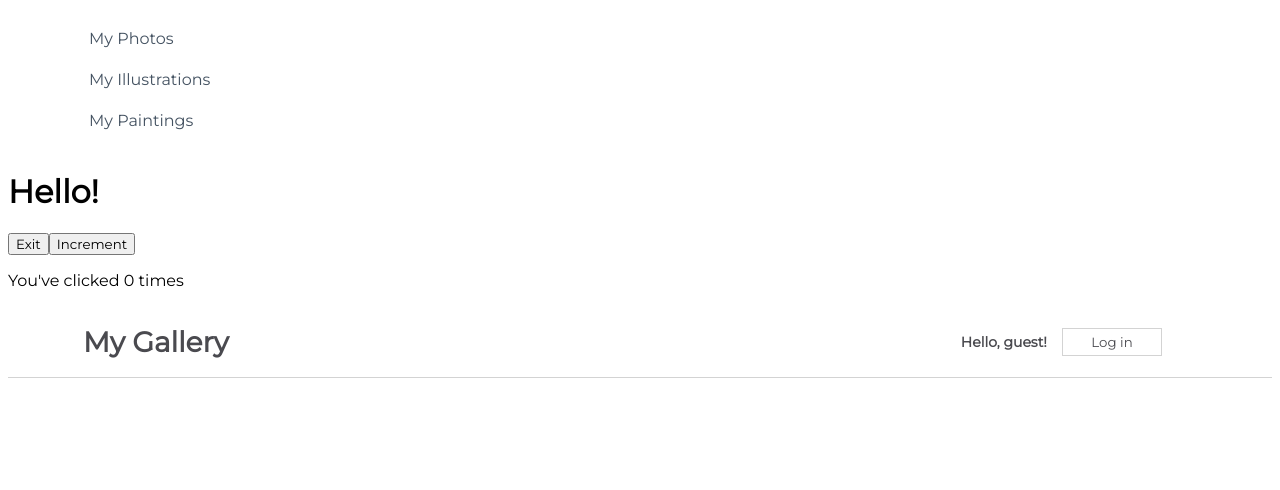
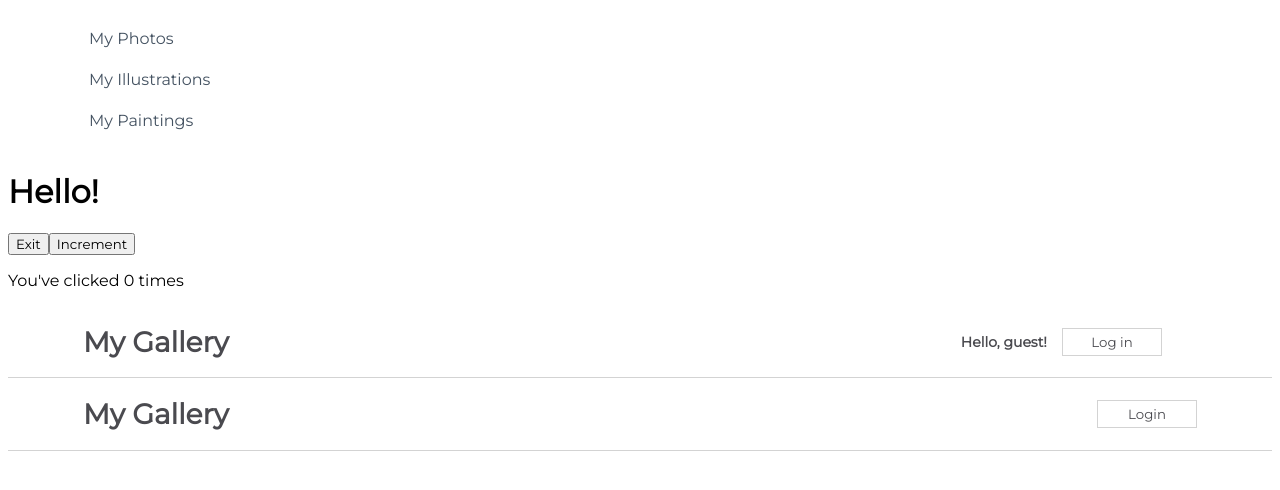
Before and after one commit to Lee-moran/challenge-repo-react, a React (Create React App) app in the folder my-app/: page / in a window 1280 px wide. Shown: the top 490 px of the page. Built offline with nearby package versions, Linux system fonts and the light colour scheme.

Commit message:
challenge complete parent inherit from child

```diff
--- a/my-app/src/App.js
+++ b/my-app/src/App.js
@@ -2,6 +2,7 @@
 import Sidebar from './components/Sidebar';
 import StatefulGreeting from './components/StatefulGreeting';
 import NavBarSimple from './components/NavBarSimple';
+import NavBarForm from './components/NavBarForm';
 
 function App() {
   return (
@@ -9,6 +10,7 @@
       <Sidebar/>
       <StatefulGreeting/>
       <NavBarSimple/>
+      <NavBarForm/>
     </div>
   );
 }
--- /dev/null
+++ b/my-app/src/components/NavBarChild.js
@@ -0,0 +1,19 @@
+import React from "react";
+
+function NavBarChild(props) {
+    return (
+        props.isLoggedIn ?
+        <button onClick={props.handleClick}>Login</button>
+        :
+        <form>
+            <label htmlFor = "username">Username:</label>
+            <input placeholder="username" id="username"/>
+
+            <label htmlFor = "password">Password:</label>
+            <input placeholder="password" id="password"/>
+            <button  onClick={props.handleClick}>Submit</button>
+        </form>
+    )
+}
+
+export default NavBarChild
--- /dev/null
+++ b/my-app/src/components/NavBarForm.js
@@ -0,0 +1,47 @@
+import React, { Component } from 'react'
+import css from "./css/NavBarForm.module.css";
+import NavBarChild from "./NavBarChild";
+
+export class NavBarForm extends Component {
+    constructor(props) {
+      super(props)
+
+      this.state = {
+        isLoggedIn: true,
+      }
+    }
+
+    handleButtonClick = () => {
+        this.setState((prevState) => ({
+            isLoggedIn: prevState.isLoggedIn ? false: true
+        }),  () => console.log(this.state.isLoggedIn))
+    }
+
+  render() {
+    return (
+        <div className= {css.NavBar}>
+         <h1>My Gallery </h1>
+                    {/* {
+                    this.state.isLoggedIn ?
+                        <button onClick={() => this.handleButtonClick()}>Login</button>
+                        :
+                        <form>
+                            <label htmlFor = "username">Username:</label>
+                            <input placeholder="username" id="username"/>
+
+                            <label htmlFor = "password">Password:</label>
+                            <input placeholder="password" id="password"/>
+                            <button onClick={() => this.handleButtonClick()}>Submit</button>
+                        </form>
+
+                    }  */}
+         <NavBarChild
+          isLoggedIn={this.state.isLoggedIn}
+          handleClick={this.handleButtonClick}
+            />
+        </div>
+    )
+  }
+}
+
+export default NavBarForm
```
Also changed, not shown: 1 other file (tests, documents, lock files or other folders).
